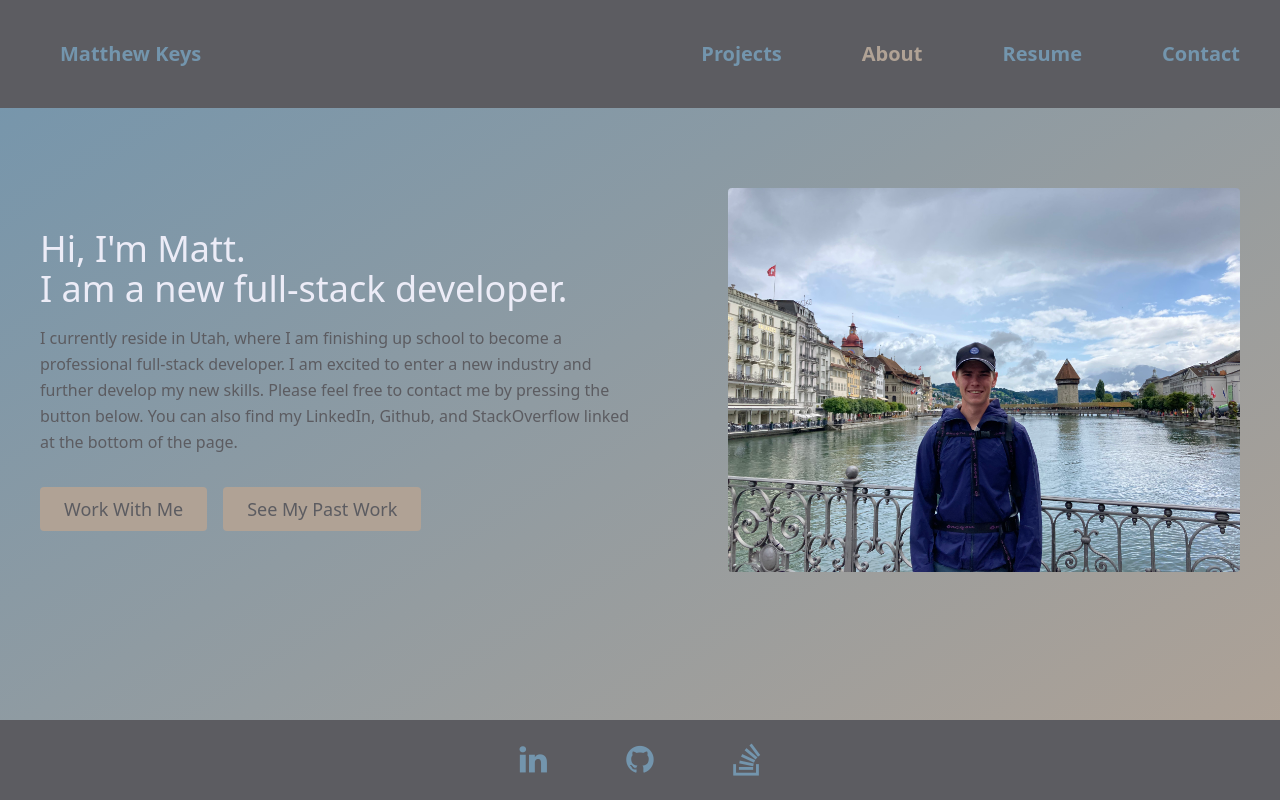
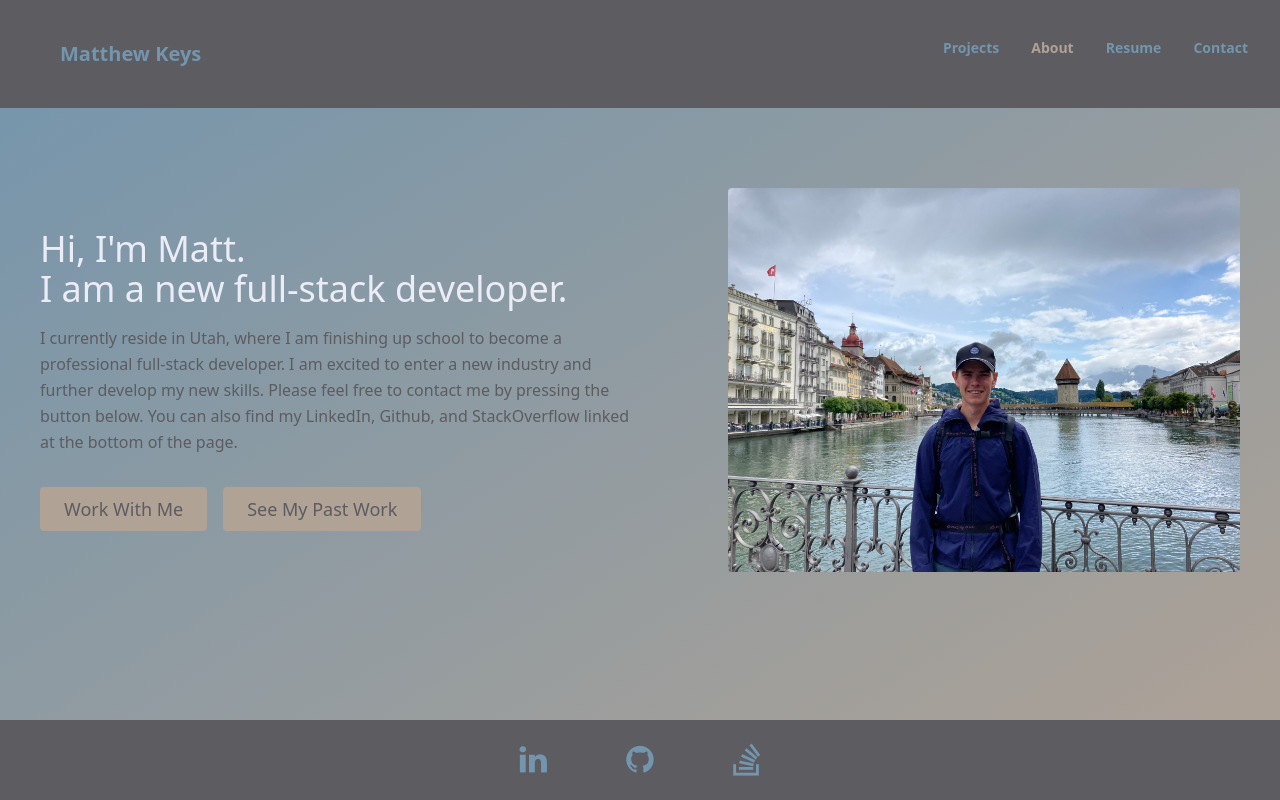
Before and after one commit to Fawlty22/MatthewKeys-Portfolio, a React (Create React App) app: page / in a window 1280 px wide. Built offline with nearby package versions, Linux system fonts and the light colour scheme; a web font is replaced by a local one.

Commit message:
figured out responsive header

```diff
--- a/src/components/About/index.js
+++ b/src/components/About/index.js
@@ -8,7 +8,7 @@ return (
         <div className="lg:flex-grow md:w-1/2 lg:pr-24 md:pr-16 flex flex-col md:items-start md:text-left mb-16 md:mb-0 items-center text-center">
           <h1 className="title-font sm:text-4xl text-3xl mb-4 font-medium text-white">
             Hi, I'm Matt.
-            <br className="hidden lg:inline-block" />I am a new full-stack developer.
+            <br className="hidden lg:inline-block" /> I am a new full-stack developer.
           </h1>
           <p className="mb-8 text-charcoal leading-relaxed">
           I currently reside in Utah, where I am finishing up school to become a professional full-stack developer. I am excited to enter a new industry and further develop my new skills. Please feel free to contact me by pressing the button below.  You can also find my LinkedIn, Github, and StackOverflow linked at the bottom of the page.       </p>
--- a/src/components/Header/index.js
+++ b/src/components/Header/index.js
@@ -4,10 +4,7 @@ import { Link } from 'react-router-dom'
 
 export default function Header({ categories, currentCategory, setCurrentCategory }) {
 
-
-
-
-  return <header className='bg-charcoal text-xl md:text-md flex h-30 justify-between text-sky'>
+  return <header className='bg-charcoal text-xl md:text-md flex flex-wrap h-30 justify-between items-center text-sky'>
       <h1 className='font-bold rounded p-10'>
           <Link to="/about" className="hover:bg-lightgray hover:text-royal rounded p-5" > Matthew Keys </Link>
       </h1>
--- a/src/components/Nav/index.js
+++ b/src/components/Nav/index.js
@@ -1,24 +1,50 @@
-import React from 'react';
+import React from "react";
+import { Link } from "react-router-dom";
 import { capitalizeFirstLetter } from "../../utils/helpers";
-import { Link } from "react-router-dom";
 
-export default function Nav({ categories, currentCategory, setCurrentCategory }) {
+export default function Navbar({ categories, currentCategory, setCurrentCategory }) {
+  const [navbarOpen, setNavbarOpen] = React.useState(false);
+  return (
+    <>
+      <nav className="relative flex flex-wrap items-center justify-between p-1 mb-3">
+        <div className="container px-4 mx-auto flex flex-wrap items-center justify-between">
+          <div className="w-full relative flex justify-center lg:w-auto lg:static lg:block lg:justify-start">
 
-  return (
-  <div className=''>
-      <nav className=''>
-          <ul className='font-bold flex justify-between'>
+            <button
+              className="text-white cursor-pointer text-xl leading-none px-3 py-1 border border-solid border-sky border-transparent rounded bg-transparent block lg:hidden outline-none focus:outline-none"
+              type="button"
+              onClick={() => setNavbarOpen(!navbarOpen)}
+            >
+              <i className="fas icon fa-bars"></i>
+            </button>
+          </div>
+          <div
+            className={
+              "lg:flex flex-grow items-center" +
+              (navbarOpen ? " flex" : " hidden")
+            }
+            id="example-navbar-danger"
+          >
+            <ul className="flex lg:flex-row list-none lg:ml-auto ">
             {categories.map((category) => (
+              <li  className='py-3 px-2 nav-item' key={category.name}>
 
-              <li  className='py-10 px-5' key={category.name}>
-                <Link alt="link" to={category.name} className={`py-5 px-5 hover:bg-lightgray hover:text-royal rounded ${currentCategory == category.name && 'text-beige'}`} onClick={() => setCurrentCategory(category.name)}>
-                {capitalizeFirstLetter(category.name)}
+                <Link
+                  className={`py-3 px-2 flex items-center text-lg  sm:p-1 md:p-1 font-bold leading-snug hover:bg-lightgray hover:text-royal rounded ${currentCategory == category.name && 'text-beige'}`}
+                  alt="link"
+                  to={category.name}
+                  onClick={() => setCurrentCategory(category.name)}
+                >
+                  <span className="ml-2 sm:text-sm md:text-sm">{capitalizeFirstLetter(category.name)}</span>
+
                 </Link>
+
               </li>
             ))}
-
-          </ul>
+            </ul>
+          </div>
+        </div>
       </nav>
-  </div>
-  )
+    </>
+  );
 }
--- a/src/components/Project/index.js
+++ b/src/components/Project/index.js
@@ -3,7 +3,7 @@ import React from "react";
 export default function Project({ name, link, homepage }) {
   return (
     <section
-      className="effect-container h-40 border border-charcoal overflow-hidden  w-full lg:w-6/12 md:w-6/12 mx-3 md:mx-0 lg:mx-0"
+      className="effect-container h-40 border border-charcoal overflow-hidden  w-full lg:w-6/12 md:w-4/12 mx-3 md:mx-0 lg:mx-0"
     >
       <img
         className="w-full effect-image bg-cover"
--- a/src/components/Resume/index.js
+++ b/src/components/Resume/index.js
@@ -1,42 +1,24 @@
 import React from "react";
 
 export default function Resume() {
+
+  const proficiencies = ['Nodes.js', 'REACT', 'Express', 'MySQL', 'MongoDB', 'GraphQL', 'Bulma/Bootstrap/Tailwinds' ]
   return (
     <section className="h-min">
       <div className="p-10 text-center text-lg text-white">
         <h1 className="font-bold">Proficiencies:</h1>
         <ul className="text-sm text-charcoal">
-          <li>
-            <h2>Node.js</h2>
+          {proficiencies.map(each => (
+            <li>
+            <h2>{each}</h2>
           </li>
-          <li>
-            <h2>REACT</h2>
-          </li>
-          <li>
-            <h2>Express</h2>
-          </li>
-          <li>
-            <h2>MongoDB</h2>
-          </li>
-          <li>
-            <h2>MySQL</h2>
-          </li>
-          <li>
-            <h2>GraphQL</h2>
-          </li>
-          <li>
-            <h2>Bulma/Bootstrap/Tailwinds</h2>
-          </li>
+          ))}
         </ul>
       </div>
 
-      <div className="flex justify-center items-center" id="photo-wrapper">
-        <a className="" href="../../assets/resume.png"  download>
-          <img
-            className="resume-img"
-            src={require("../../assets/images/resume.png")}
-            alt="resume"
-          ></img>
+      <div className="flex justify-center items-center">
+        <a className="text-white text-lg font-bold" target="_blank" href="https://docs.google.com/document/d/1pgmCInHbLEruLSGlGSQeyHpZP-z6D3jQ/edit?usp=sharing&ouid=103185258164836853942&rtpof=true&sd=true" >
+          Click Here To View My Resume
         </a>
       </div>
     </section>
```
Also changed, not shown: src/assets/images/resume.png (deleted), 1 other file (tests, documents, lock files or other folders).
